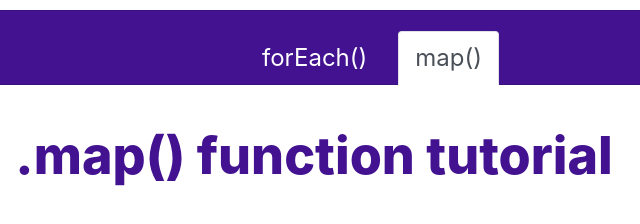
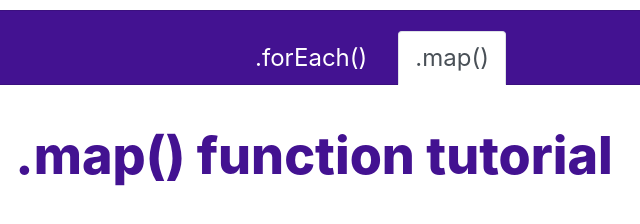
Before and after one commit to srsagehorn/finalProject.GIT417, a plain HTML site: page map.html in a window 1280 px wide. Shown: the top 224 px of the page, 268-908 px from the left. Drawn offline with nearby package versions, Linux system fonts and the light colour scheme.

Commit message:
ok actually done now

```diff
--- a/map.html
+++ b/map.html
@@ -28,10 +28,10 @@
       <nav class="card nav-tabs">
         <ul class="nav justify-content-center">
           <li class="nav-item">
-            <a class="nav-link" href="./index.html">forEach()</a>
+            <a class="nav-link" href="./index.html">.forEach()</a>
           </li>
           <li class="nav-item">
-            <a class="nav-link active" href="./map.html">map()</a>
+            <a class="nav-link active" href="./map.html">.map()</a>
           </li>
         </ul>
       </nav>
```
